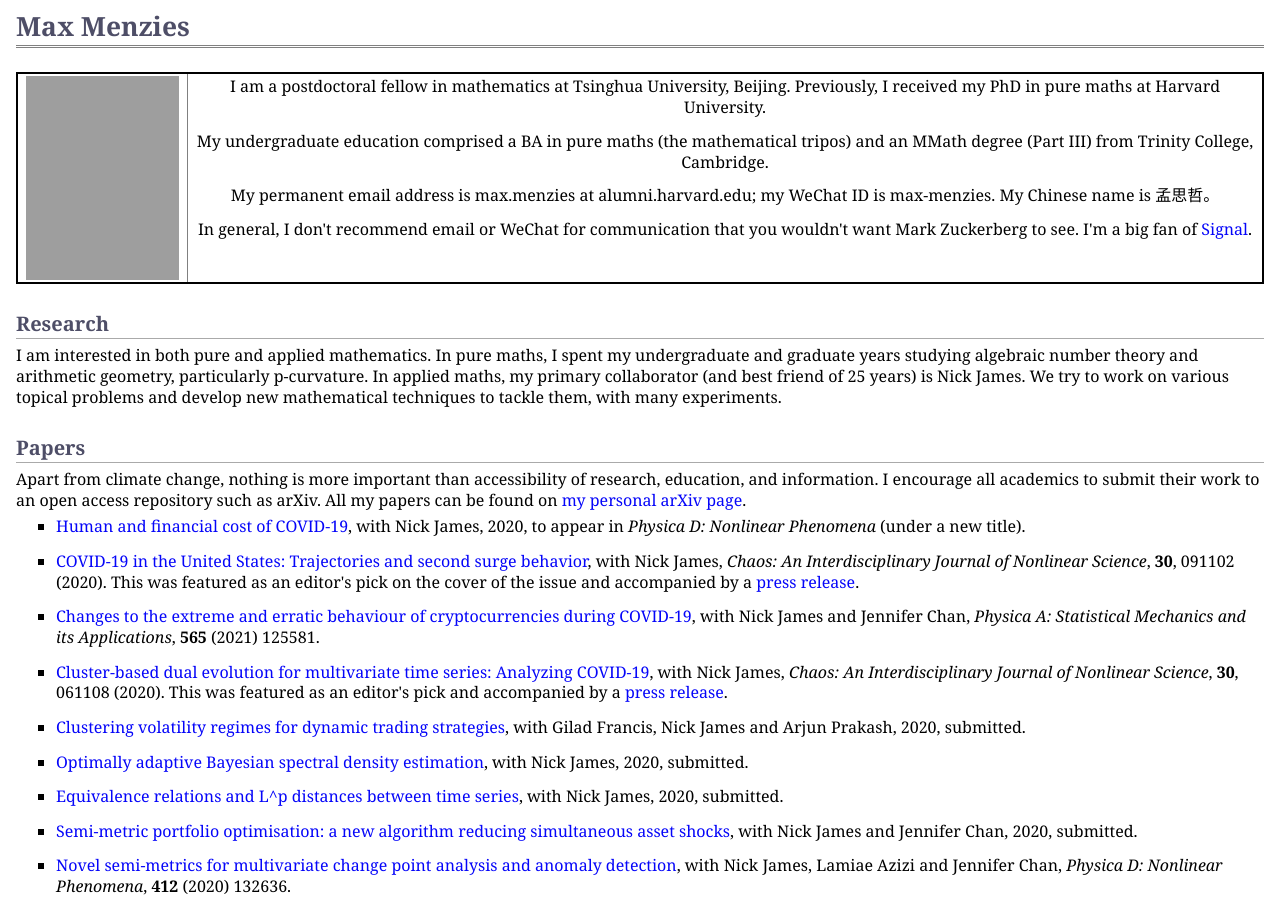
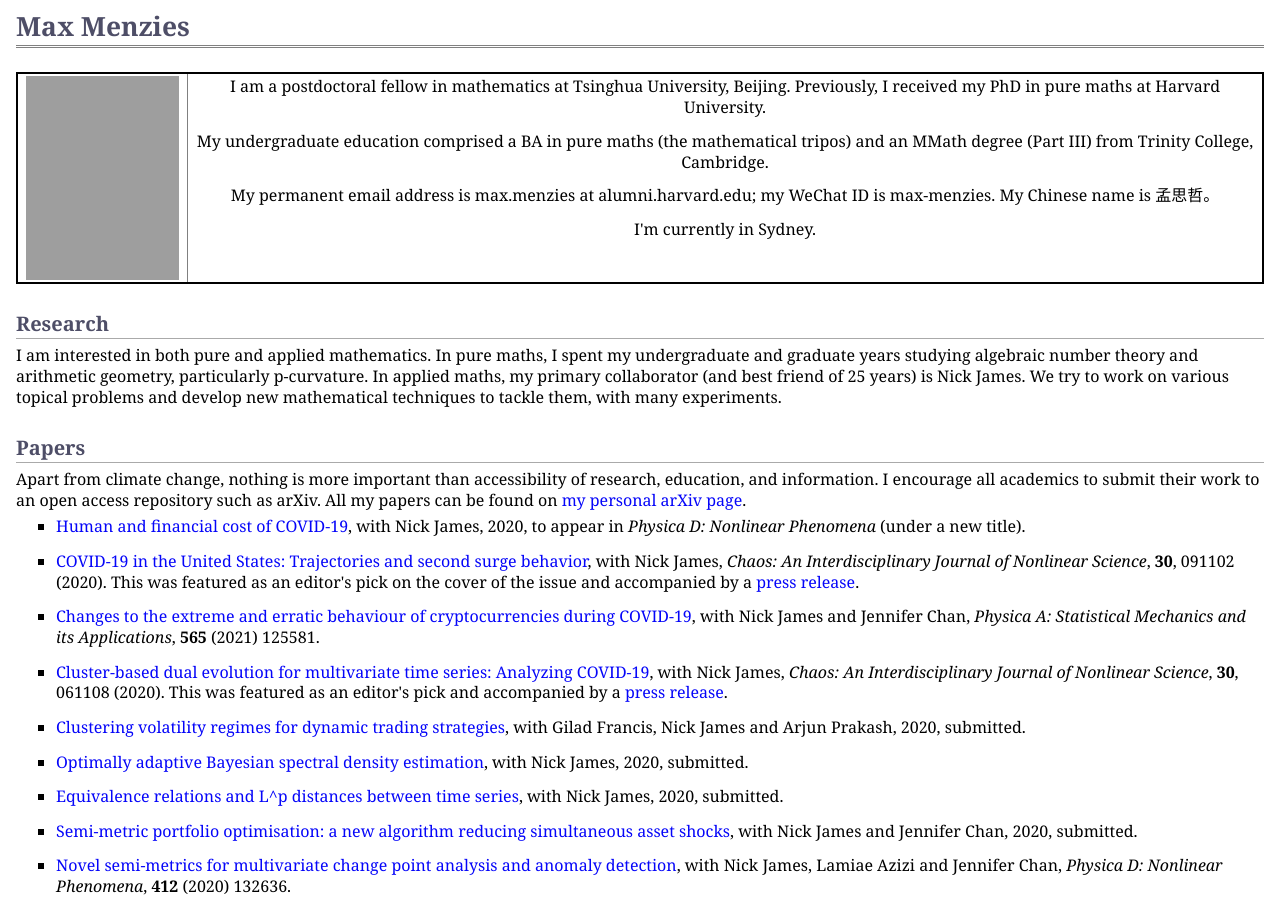
Before and after one commit to MaxMenzies/maxmenzies.com, a Jekyll site: the page index.html, which Jekyll copies as it is, in a window 1280 px wide and 900 px high. Built offline with Jekyll 4.4.1, drawn with Linux system fonts in a browser that asks for light colours; grey boxes are pictures that could not be loaded.

Commit message:
Update index.html

```diff
--- a/index.html
+++ b/index.html
@@ -30,8 +30,10 @@
     My permanent email address is max.menzies at alumni.harvard.edu; my WeChat ID is max-menzies. My Chinese name is 孟思哲。
    </p>
    <p>
-    In general, I don't recommend email or WeChat for communication that you wouldn't want Mark Zuckerberg to see. I'm a big fan of <a href="https://signal.org/">Signal</a>.
+    I'm currently in Sydney.
     </p>
+
+
 
   </td>
 </table>
```
